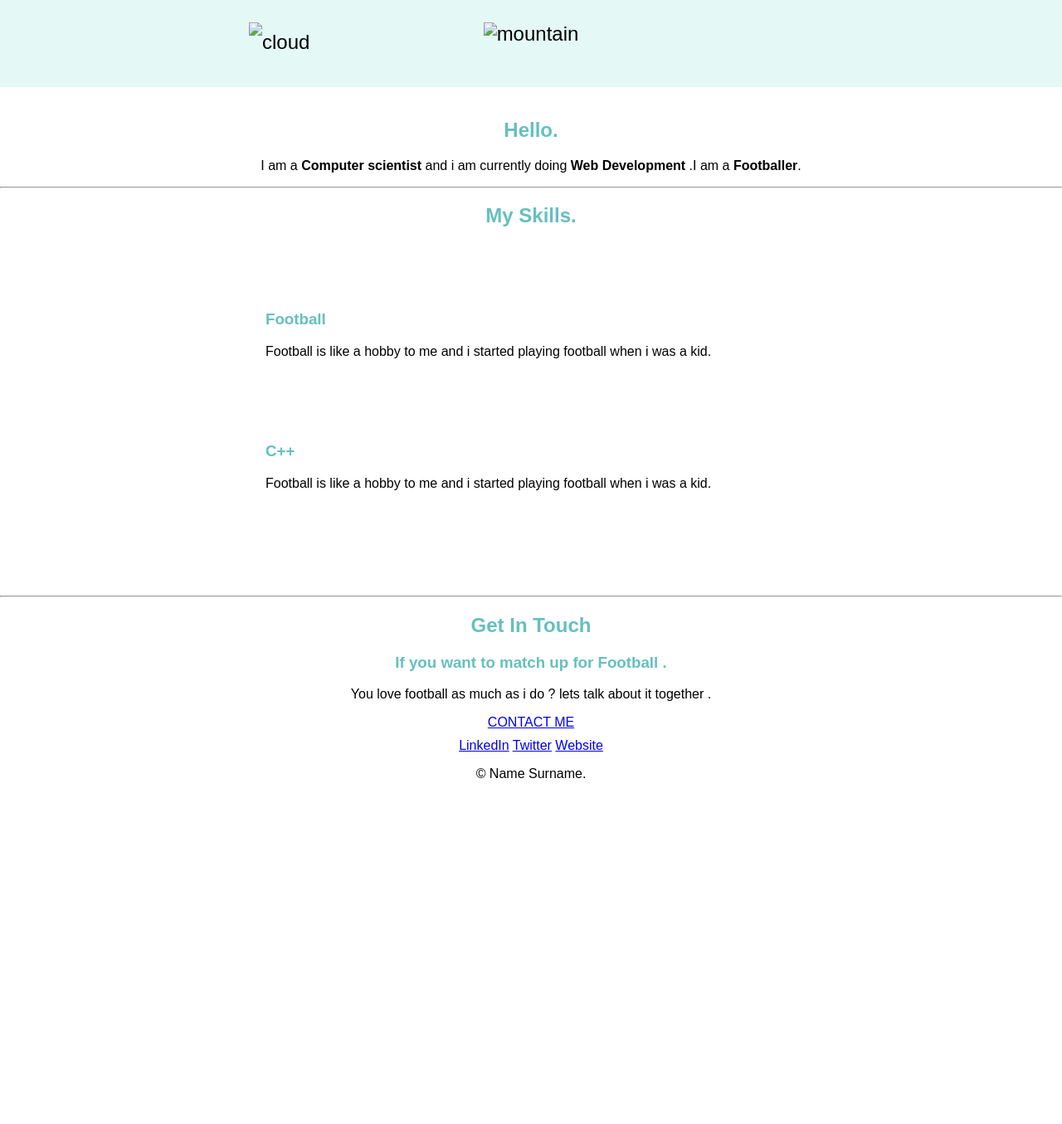
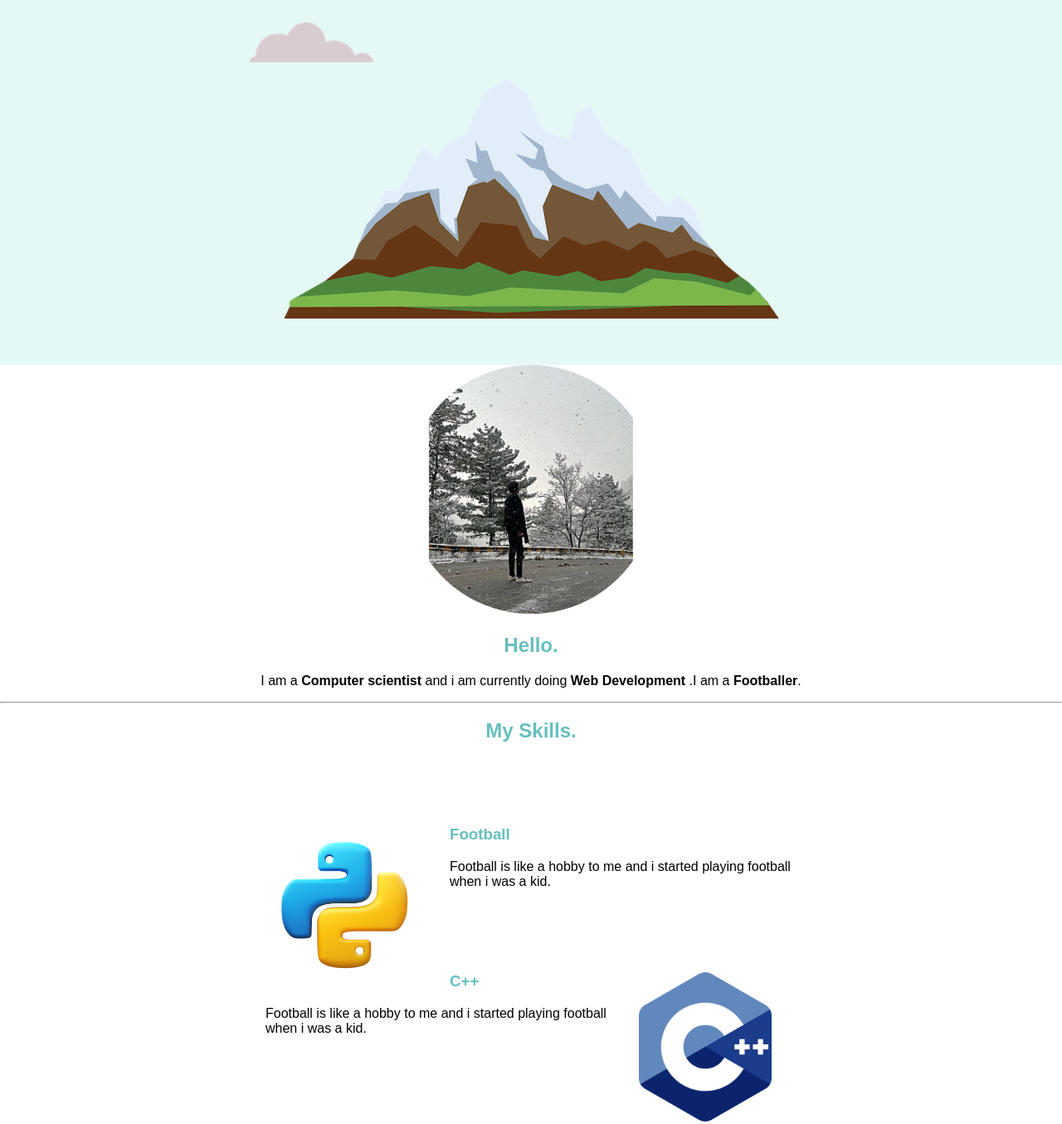
Before and after one commit to ammiirreey/Website, a plain HTML site: page index.html in a window 1280 px wide. Shown: the part 366-1721 px from the top of the page at 83% size. Before the commit the page ends 1324 px from the top, so only its background shows below. Drawn offline with Linux system fonts and the light colour scheme; the site is published under a folder, as on GitHub Pages, so addresses that start at the root find nothing.

Commit message:
Update index.html

```diff
--- a/index.html
+++ b/index.html
@@ -6,7 +6,7 @@
     <meta name="viewport" content="width=device-width, initial-scale=1.0">
     <title>Amir Hamza</title>
     <link rel="stylesheet" type="text/css" href="css/style.css">
-    <link rel="icon" href="/favicon.ico">
+    <link rel="icon" href="favicon.ico">
     <link rel="preconnect" href="https://fonts.googleapis.com">
 <link rel="preconnect" href="https://fonts.gstatic.com" crossorigin>
 <link rel="preconnect" href="https://fonts.googleapis.com">
@@ -15,15 +15,15 @@
 </head>
 <body>
 <div class="top-container">
-    <img class="top-cloud"src="/cloud.png" alt="cloud">
+    <img class="top-cloud"src="cloud.png" alt="cloud">
     <h1>I am Amir Hamza </h1>
     <h2>A Programmer</h2>
-    <img class="bottom-cloud" src="/cloud.png" alt="cloud">
-    <img src="/mountain.png" alt="mountain">
+    <img class="bottom-cloud" src="cloud.png" alt="cloud">
+    <img src="mountain.png" alt="mountain">
 </div>
 <div class="middle-container">
     <div class="profile">
-      <img src="/Hamza.png" height="300px" alt="">
+      <img src="Hamza.png" height="300px" alt="">
       <h2>Hello.</h2>
       <p>I am a <b>Computer scientist</b> and i am currently doing <b>Web Development </b>.I am a <b> Footballer</b>.</p>
     </div>
@@ -31,12 +31,12 @@
     <div class="skills">
       <h2>My Skills.</h2>
       <div class="skill-row">
-        <img class="python-img" src="/Python.png" alt="">
+        <img class="python-img" src="Python.png" alt="">
         <h3>Football</h3>
         <P> Football is like a hobby to me and i started playing football when i was a kid. </P>
       </div>
       <div class="skill-row">
-        <img class="Cpp-img" src="/cpp.png" alt="">
+        <img class="Cpp-img" src="cpp.png" alt="">
         <h3>C++</h3>
         <P> Football is like a hobby to me and i started playing football when i was a kid. </P>
       </div>
```
